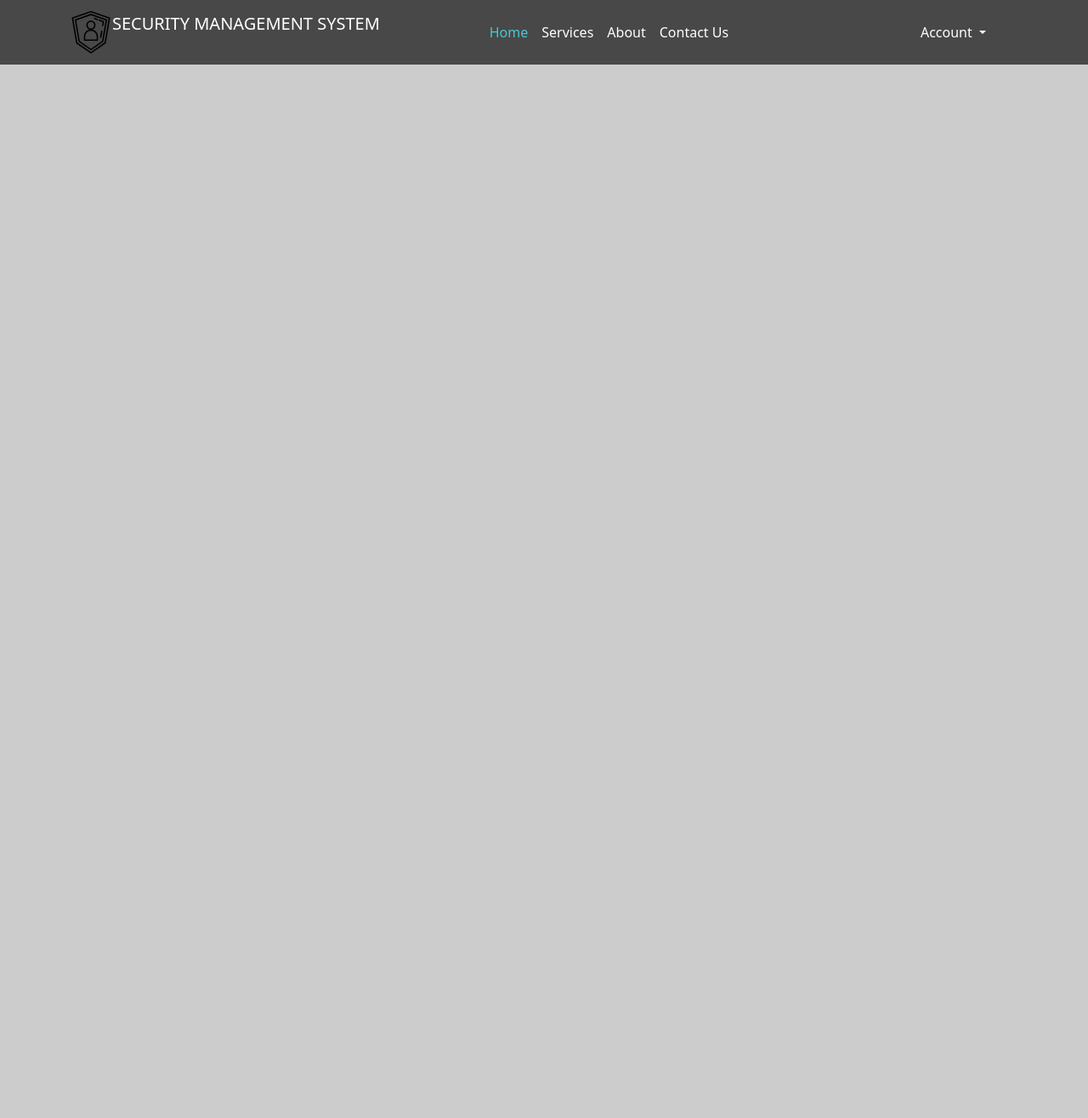
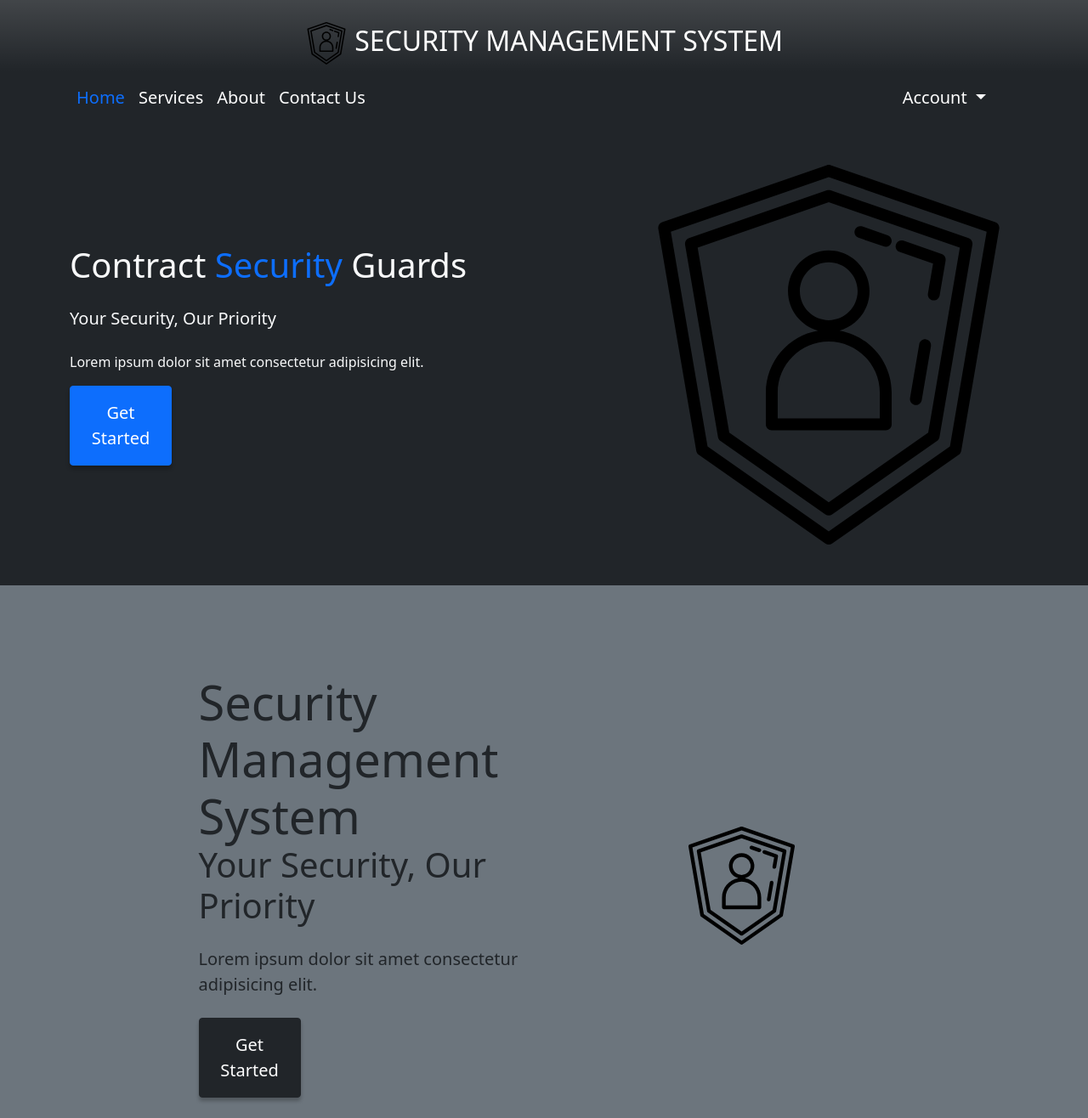
Before and after one commit to richmondb/SecurityAgencyCapstone, a Django app: page / in a window 1280 px wide. Shown: the whole page at 85% size. Before the commit the page ends 76 px from the top, so only its background shows below. Run offline with Django 4.2, Linux system fonts and the light colour scheme; some libraries are stand-ins or nearby versions.

Commit message:
Main page adjustments
-navbar adjustments
-text placements, color, etc
-added showcase section(initial)
-services page testing

```diff
--- a/security/templates/security/landing.html
+++ b/security/templates/security/landing.html
@@ -1,4 +1,5 @@
 {% extends 'base.html' %}
+{% load static %}
 
 {% block title %} SMD {% endblock %}
 
@@ -12,4 +13,40 @@
 		{{message}}
 		{% endfor %}
 	{% endif %}
+
+<section class="bg-dark text-light p-5 text-sm-start">
+	<div class="container">
+		<div class="d-sm-flex align-items-center justify-content-between">
+			<div>
+				<h1>Contract <span class="text-primary">Security</span> Guards</h1>
+				<p class="lead my-4">
+					Your Security, Our Priority
+				</p>
+				<p>
+					Lorem ipsum dolor sit amet consectetur adipisicing elit.
+				</p>
+				<button class="btn btn-primary btn-lg">Get Started</button>
+			</div>
+			<img class="img-fluid d-none d-sm-block" src="{% static 'css/icon.svg' %}" alt="">
+		</div>
+	</div>
+</section>
+
+<div class="container-lg p-4">
+	<div class="row justify-content-center align-items-center">
+		<div class="col-md-5 text-center text-md-start">
+			<h1>
+				<div class="display-4">Security Management System</div>
+				<div class="display-6 font-italic">Your Security, Our Priority</div>
+			</h1>
+			<p class="lead my-4">Lorem ipsum dolor sit amet consectetur adipisicing elit.</p>
+			<a href="#" class="btn btn-dark btn-lg">Get Started</a>
+		</div>
+		<div class="col-md-4 text-center d-none d-md-block">
+			<img class="img-fluid" src="{% static 'css/icon.svg' %}" alt="icon">
+		</div>
+	</div>
+</div>
+
+
 {% endblock %}
--- a/security/urls.py
+++ b/security/urls.py
@@ -10,6 +10,7 @@ urlpatterns = [
 
 	path('account/', AccountDetailsView.as_view(), name = "account"),
 	path('home/', HomeView.as_view(), name = "home"),
+	path('services/', ServicesView.as_view(), name = "services"),
 	path('contract/<int:pk>/full', ContractFullDetailView.as_view(), name = "contract-full-detail"),
 
 	path('active/', ActiveContractsView.as_view(), name = "active-contracts"),
--- a/security/views.py
+++ b/security/views.py
@@ -316,6 +316,17 @@ class HomeView(LoginRequiredMixin, View):
 			'active':active,
 		}
 		return render(request, 'security/home.html', context)
+
+class ServicesView(View):
+	def get(self, request, *args, **kwargs):
+		if request.user.is_authenticated:
+
+			if request.user.is_superuser:
+
+				return redirect('contract-requests')
+			return redirect('home')
+
+		return render(request, 'security/services.html', {})
 
 
 
--- a/static/css/main.css
+++ b/static/css/main.css
@@ -30,30 +30,27 @@ body::-webkit-scrollbar-thumb {
 .dropdown-menu { background-color: #484848; }
 .dropdown-menu .dropdown-item { color: #fff; }
 .dropdown-menu .dropdown-item:hover { background-color: #484848; }
-.dropdown-menu .dropdown-item:hover { color: #48c9ce; }
+.dropdown-menu .dropdown-item:hover { color: #0d6efd; }
 
 ul.dropdown-menu.show {
 	margin-top: 0.7rem;
 }
 
-/* .navbar {
-	margin: 10px;
-	border-radius: 5px;
-} */
+.navbar { background-color: #484848; }
+.nav-link { color: #fff; }
+.nav-link:hover { color: #0d6efd; }
+.active > .nav-link { color: #0d6efd; }
 
-.navbar { background-color: #484848; }
-.navbar .navbar-nav .nav-link { color: #fff; }
-.navbar .navbar-nav .nav-link:hover { color: #48c9ce; }
-.navbar .navbar-nav .active > .nav-link { color: #48c9ce; }
 
-.navbaricon {
-	float:inline-start;
-	max-width: 50px;
-	min-width: 50px;
-	max-height: 50px;
-	min-height: 50px;
-	background:local;
+/* landing */
+
+
+.img-fluid {
+	max-width: 40%;
 }
+
+
+/* end */
 
 
 /* ---------- end ---------- */
@@ -88,7 +85,7 @@ ul.dropdown-menu.show {
 	position: sticky;
 	top: 70px;
 	left: 0;
-	background: #0c3f50;
+	background: #0d6efd;
 	padding-bottom: 200px;
 	display: flex;
 	flex-direction: column;
@@ -113,7 +110,7 @@ ul.dropdown-menu.show {
 
 .side-nav a:hover {
 	background: white;
-	color: #0c3f50;
+	color: #0d6efd;
 
 }
 
@@ -388,7 +385,7 @@ body {
 
 
 .primary-btn {
-	background: #0c3f50;
+	background: #0d6efd;
 	color: white;
 	text-transform: uppercase;
 
@@ -396,7 +393,7 @@ body {
 
 
 .success-btn {
-	background: #0c3f50;
+	background: #0d6efd;
 	color: white;
 }
 
--- a/templates/base.html
+++ b/templates/base.html
@@ -11,7 +11,7 @@
 	<link href="{% static 'css/main.css' %}" rel="stylesheet" type="text/css">
 </head>
 
-<body>
+<body class="bg-secondary">
 
 
 	{% block content %}
--- a/templates/navbar.html
+++ b/templates/navbar.html
@@ -1,22 +1,28 @@
 {% load static %}
 <header>
-	<nav class="navbar navbar-expand-lg">
+	<div class="container-fluid fs-2 text-center bg-dark bg-gradient pt-4 pb-2">
+		<a class="navbar-brand text-white" href="/">
+			<img src="{% static 'css/icon.svg' %}" alt="logo" height="50" class="d-inline-block"/>
+			SECURITY MANAGEMENT SYSTEM
+		</a>
+	</div>
+	<nav class="navbar navbar-expand-lg bg-dark navbar-dark fs-5">
 		<div class="container">
-			<a class="navbar-brand text-white" href="/">
-				<img class="navbaricon" src="{% static 'css/icon.svg' %}" alt="logo"/>
-				SECURITY MANAGEMENT SYSTEM
-			</a>
 			<button class="navbar-toggler" type="button" data-bs-toggle="collapse" data-bs-target="#navbarNavDropdown" aria-controls="navbarNavDropdown" aria-expanded="false" aria-label="Toggle navigation">
 				<span class="navbar-toggler-icon"></span>
 			</button>
 			<div class="collapse navbar-collapse" id="navbarNavDropdown">
-				<ul class="navbar-nav mx-auto mb-2 mb-lg-0">
+				<ul class="navbar-nav">
+					<!-- it is needed, for highlighting current page -->
 					{% url 'landing' as landing %}
+					{% url 'login' as login %}
+					{% url 'signup' as signup %}
+					{% url 'services' as services %}
 					<li class="nav-item {% if request.path == landing %}active{% endif %}">
 						<a class="nav-link" aria-current="page" href="{% url 'landing' %}">Home</a>
 					</li>
-					<li class="nav-item">
-						<a class="nav-link" href="#">Services</a>
+					<li class="nav-item {% if request.path == services %}active{% endif %}">
+						<a class="nav-link" href="{% url 'services' %}">Services</a>
 					</li>
 					<li class="nav-item">
 						<a class="nav-link" href="#">About</a>
@@ -24,17 +30,16 @@
 					<li class="nav-item">
 						<a class="nav-link" href="#">Contact Us</a>
 					</li>
-
 				</ul>
 				<ul class="navbar-nav ms-auto" style="margin-right: 30px;">
-					<li class="nav-item dropdown">
+					<li class="nav-item dropdown {% if request.path == login or request.path == signup %}active{% endif %}">
 						{% if user.is_authenticated %}
-						<a class="nav-link dropdown-toggle" href="#" role="button" data-bs-toggle="dropdown" aria-expanded="false">
+						<a class="nav-link dropdown-toggle" href="#" role="button" data-bs-toggle="dropdown" aria-expanded="false" aria-current="page">
 							Welcome {{user.username}}
 						</a>
 
 						{% else %}
-						<a class="nav-link dropdown-toggle" href="#" role="button" data-bs-toggle="dropdown" aria-expanded="false">
+						<a class="nav-link dropdown-toggle" href="#" role="button" data-bs-toggle="dropdown" aria-expanded="false" aria-current="page">
 							Account
 						</a>
 						{% endif %}
```
Also changed, not shown: security/templates/security/services.html (added, +11 -0 lines). Lines whose indentation alone changed are shown as unchanged.
